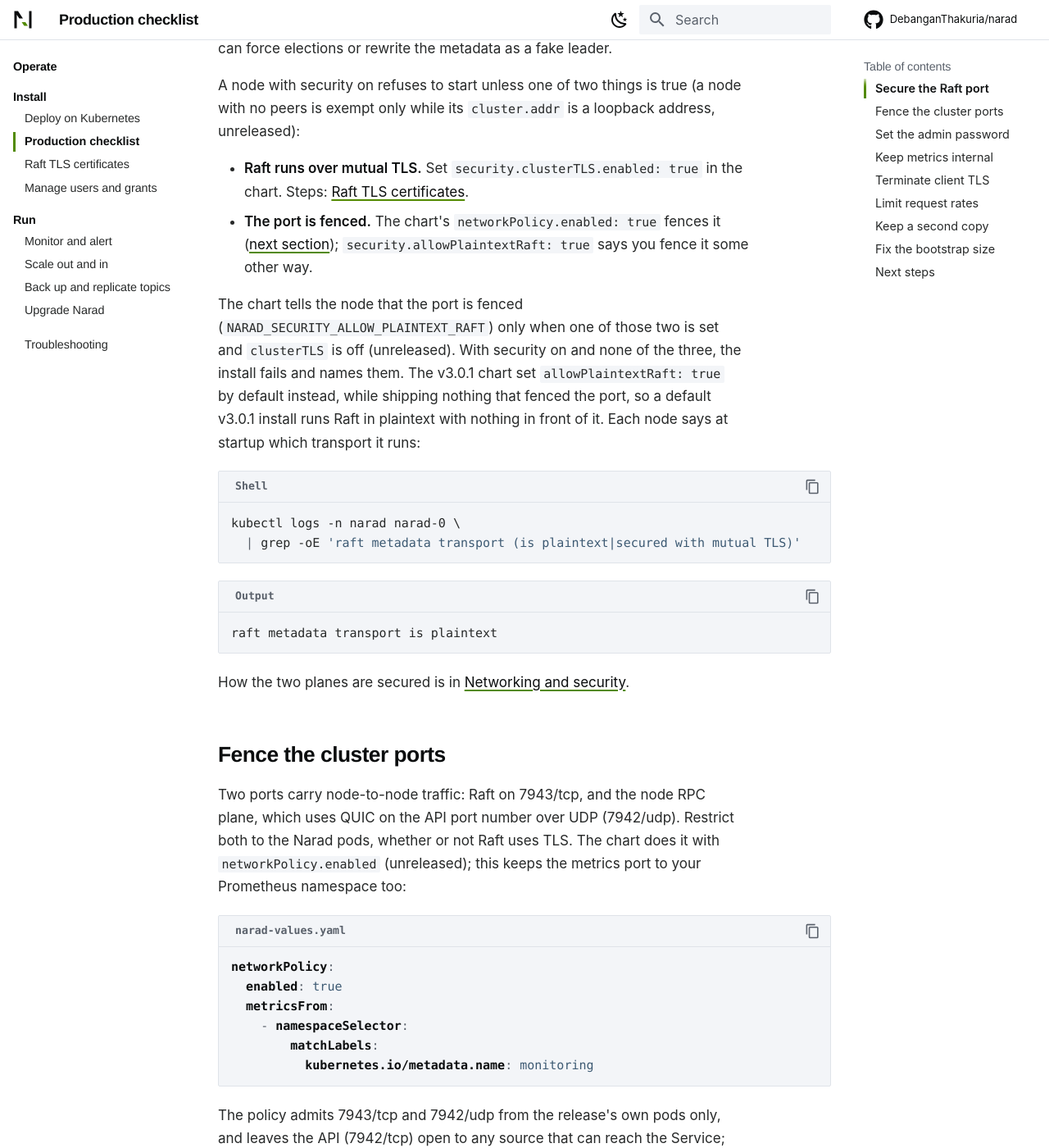
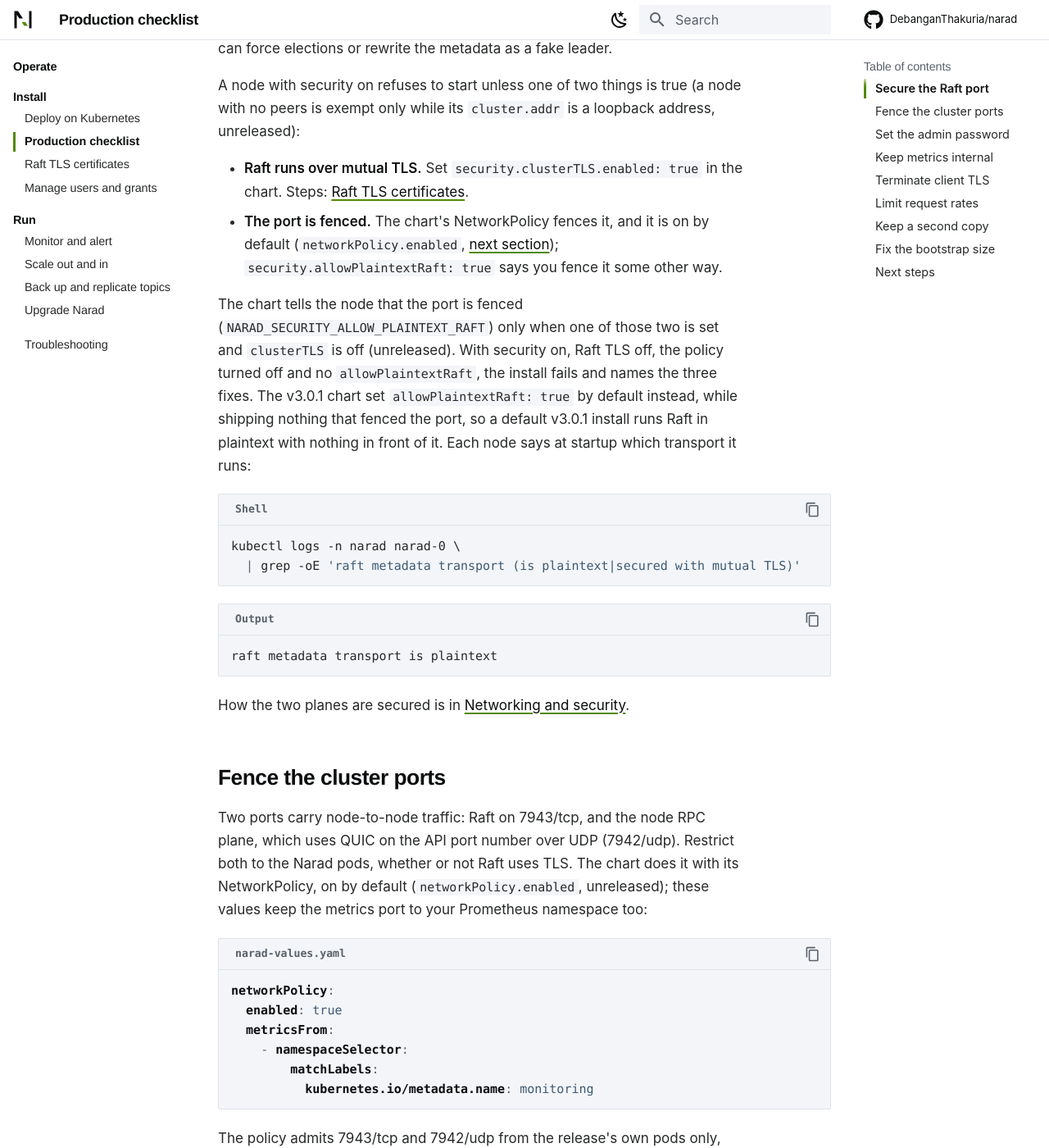
Before and after one commit to DebanganThakuria/narad, an MkDocs documentation site: the page built from docs/operate/production-checklist.md, in a window 1280 px wide and 1400 px high, scrolled down 1302 px. Shown: the whole window at 82% size. Built offline with MkDocs 1.6.1 and Material for MkDocs 9.7.7, drawn with Linux system fonts in a browser that asks for light colours; some web fonts are replaced; comment, search, counter and statistics services are not loaded.

Commit message:
feat(chart): fence Raft with the chart's NetworkPolicy by default
networkPolicy.enabled now defaults to true, so a default install with
security on renders: the chart's policy admits 7943/tcp and 7942/udp
from the release's pods only and acknowledges plaintext Raft. Turning
the policy off with no Raft TLS and no allowPlaintextRaft still fails
the render, and the message now says the policy being off caused it.

A missing networkPolicy key still reads as off, so a helm upgrade with
--reuse-values from v3.0.1 (which already sets allowPlaintextRaft) keeps
rendering without a policy, as before. Tests, docs, the upgrade guide
and the CHANGELOG say so.

Co-Authored-By: Claude Opus 5.5 <noreply@anthropic.com>

````diff
--- a/docs/operate/deploy-kubernetes.md
+++ b/docs/operate/deploy-kubernetes.md
@@ -92,17 +92,16 @@ The chart lives in the repository, so the install starts from a clone of the rel
     helm install narad ./charts/narad -n narad -f narad-values.yaml
     ```
 
-    For a trial, skip the file and set the few values that matter on the command line. This runs the Raft port without TLS, fenced to the Narad pods by the chart's NetworkPolicy:
+    For a trial, skip the file and set the few values that matter on the command line. This runs the Raft port without TLS, fenced to the Narad pods by the chart's NetworkPolicy, which is on by default:
 
     ```bash
     helm install narad ./charts/narad -n narad \
       --set replicaCount=3 \
       --set persistence.size=50Gi \
-      --set image.tag=v3.0.1 \
-      --set networkPolicy.enabled=true
+      --set image.tag=v3.0.1
     ```
 
-    The policy holds only on a CNI that enforces NetworkPolicy ([Fence the cluster ports](production-checklist.md#network-policy)). Without TLS or the policy, a chart after v3.0.1 refuses to install and names the alternatives (unreleased); the v3.0.1 chart has no policy, ignores `networkPolicy.enabled` and runs the Raft port unfenced.
+    The policy holds only on a CNI that enforces NetworkPolicy ([Fence the cluster ports](production-checklist.md#network-policy)). Turn it off (`networkPolicy.enabled=false`) without TLS or `security.allowPlaintextRaft`, and a chart after v3.0.1 refuses to install and names the alternatives (unreleased); the v3.0.1 chart has no policy, ignores `networkPolicy.enabled` and runs the Raft port unfenced.
 
     Pin `image.tag` to a release either way. The chart's default is `latest`, which follows `master`.
 
--- a/docs/operate/production-checklist.md
+++ b/docs/operate/production-checklist.md
@@ -31,9 +31,9 @@ Narad keeps its [metadata](../reference/glossary.md#metastore) (topics, users wi
 A node with security on refuses to start unless one of two things is true (a node with no peers is exempt only while its `cluster.addr` is a loopback address, unreleased):
 
 - **Raft runs over mutual TLS.** Set `security.clusterTLS.enabled: true` in the chart. Steps: [Raft TLS certificates](raft-tls.md).
-- **The port is fenced.** The chart's `networkPolicy.enabled: true` fences it ([next section](#network-policy)); `security.allowPlaintextRaft: true` says you fence it some other way.
+- **The port is fenced.** The chart's NetworkPolicy fences it, and it is on by default (`networkPolicy.enabled`, [next section](#network-policy)); `security.allowPlaintextRaft: true` says you fence it some other way.
 
-The chart tells the node that the port is fenced (`NARAD_SECURITY_ALLOW_PLAINTEXT_RAFT`) only when one of those two is set and `clusterTLS` is off (unreleased). With security on and none of the three, the install fails and names them. The v3.0.1 chart set `allowPlaintextRaft: true` by default instead, while shipping nothing that fenced the port, so a default v3.0.1 install runs Raft in plaintext with nothing in front of it. Each node says at startup which transport it runs:
+The chart tells the node that the port is fenced (`NARAD_SECURITY_ALLOW_PLAINTEXT_RAFT`) only when one of those two is set and `clusterTLS` is off (unreleased). With security on, Raft TLS off, the policy turned off and no `allowPlaintextRaft`, the install fails and names the three fixes. The v3.0.1 chart set `allowPlaintextRaft: true` by default instead, while shipping nothing that fenced the port, so a default v3.0.1 install runs Raft in plaintext with nothing in front of it. Each node says at startup which transport it runs:
 
 ```bash
 kubectl logs -n narad narad-0 \
@@ -48,7 +48,7 @@ How the two planes are secured is in [Networking and security](../understand/net
 
 ## Fence the cluster ports {#network-policy}
 
-Two ports carry node-to-node traffic: Raft on 7943/tcp, and the node RPC plane, which uses QUIC on the API port number over UDP (7942/udp). Restrict both to the Narad pods, whether or not Raft uses TLS. The chart does it with `networkPolicy.enabled` (unreleased); this keeps the metrics port to your Prometheus namespace too:
+Two ports carry node-to-node traffic: Raft on 7943/tcp, and the node RPC plane, which uses QUIC on the API port number over UDP (7942/udp). Restrict both to the Narad pods, whether or not Raft uses TLS. The chart does it with its NetworkPolicy, on by default (`networkPolicy.enabled`, unreleased); these values keep the metrics port to your Prometheus namespace too:
 
 ```yaml title="narad-values.yaml"
 networkPolicy:
--- a/docs/operate/raft-tls.md
+++ b/docs/operate/raft-tls.md
@@ -68,11 +68,10 @@ helm install narad ./charts/narad -n narad \
   --set replicaCount=3 \
   --set persistence.size=50Gi \
   --set image.tag=v3.0.1 \
-  --set security.clusterTLS.enabled=true \
-  --set networkPolicy.enabled=true
+  --set security.clusterTLS.enabled=true
 ```
 
-With TLS on, the chart never tells the node that plaintext Raft is fenced, so `security.allowPlaintextRaft` does not matter. `networkPolicy.enabled` still keeps the node RPC plane (7942/udp) and Raft to the Narad pods ([Fence the cluster ports](production-checklist.md#network-policy); unreleased, the v3.0.1 chart ignores it).
+With TLS on, the chart never tells the node that plaintext Raft is fenced, so `security.allowPlaintextRaft` does not matter. The chart's NetworkPolicy, on by default, still keeps the node RPC plane (7942/udp) and Raft to the Narad pods ([Fence the cluster ports](production-checklist.md#network-policy); unreleased, the v3.0.1 chart has no policy).
 
 Each node logs which transport it runs. Check one:
 
--- a/docs/reference/helm-values.md
+++ b/docs/reference/helm-values.md
@@ -10,7 +10,6 @@ Look up every Narad Helm chart value, the objects the chart creates, its ports a
 
 ```sh title="Command"
 helm template narad ./charts/narad \
-  --set networkPolicy.enabled=true \
   --set narad.defaultPartitions=6 \
   | grep -A1 NARAD_TOPIC_DEFAULT_PARTITIONS
 ```
@@ -35,7 +34,7 @@ The chart lives in the repository at [`charts/narad`](https://github.com/Debanga
 | `servicemonitor.yaml`<br>ServiceMonitor | `serviceMonitor.enabled` | Scraping by the Prometheus Operator. |
 | `pdb.yaml`<br>PodDisruptionBudget | `podDisruptionBudget.enabled` | At most one pod down at a time during voluntary evictions, whatever the cluster size. |
 | `serviceaccount.yaml`<br>ServiceAccount | `serviceAccount.create` | A service account that mounts no API token. |
-| `networkpolicy.yaml`<br>NetworkPolicy | `networkPolicy.enabled` | Admits Raft and the node RPC plane from the release's own pods only (unreleased); see [Network policy](#network-policy). |
+| `networkpolicy.yaml`<br>NetworkPolicy | `networkPolicy.enabled`, on by default | Admits Raft and the node RPC plane from the release's own pods only (unreleased); see [Network policy](#network-policy). |
 | `scalein-guard-job.yaml`<br>Job `<name>-scale-in-guard`, a hook | `scaleInGuard.enabled` | Runs before every `helm upgrade` and `helm rollback`, and refuses one that would delete pods that are still cluster members (unreleased); see [Scale in](../operate/scaling.md#scale-in). |
 | `validate.yaml`<br>none | always | Stops a render that would break the cluster; see below. |
 
@@ -44,7 +43,7 @@ The chart lives in the repository at [`charts/narad`](https://github.com/Debanga
 - `initialClusterSize` is less than 1 or even;
 - `replicaCount` is less than `initialClusterSize`;
 - `clusterPeerCount` (when set) is less than `initialClusterSize`;
-- `security.enabled` is on, `security.clusterTLS.enabled` is off, and neither `networkPolicy.enabled` nor `security.allowPlaintextRaft` says the Raft port is fenced (unreleased). The message names the three fixes; see [Production checklist](../operate/production-checklist.md#raft-tls).
+- `security.enabled` is on, `security.clusterTLS.enabled` is off, `networkPolicy.enabled` is turned off, and `security.allowPlaintextRaft` does not say the Raft port is fenced some other way (unreleased). The message names the three fixes; see [Production checklist](../operate/production-checklist.md#raft-tls).
 - `replicaCount` is lower than the running StatefulSet's replicas and `allowScaleInTo` is not that new `replicaCount` (unreleased; it used to be `allowScaleIn: true`, which is no longer read). `helm template` cannot see the running StatefulSet, so this check runs only on a real install or upgrade, and `helm rollback` never runs it: the scale-in guard Job covers rollbacks.
 
 For example, an even `initialClusterSize`:
@@ -139,7 +138,7 @@ What to set before production traffic is in the [Production checklist](../operat
 
 | Value | What it does |
 |---|---|
-| `networkPolicy.enabled`<br>default `false` | Creates a NetworkPolicy for the narad pods. It admits Raft (`service.ports.cluster`, TCP) and the node RPC plane (`service.ports.api`, UDP) from this release's pods only, and with `clusterTLS` off it is what lets the chart set [`security.allow_plaintext_raft`](configuration.md#logging-and-security). It restricts ingress only. It needs a CNI that enforces NetworkPolicy; on one that does not, it is accepted and changes nothing. |
+| `networkPolicy.enabled`<br>default `true` | Creates a NetworkPolicy for the narad pods. It admits Raft (`service.ports.cluster`, TCP) and the node RPC plane (`service.ports.api`, UDP) from this release's pods only, and with `clusterTLS` off it is what lets the chart set [`security.allow_plaintext_raft`](configuration.md#logging-and-security); turning it off then needs `clusterTLS` or `security.allowPlaintextRaft`. It restricts ingress only. It needs a CNI that enforces NetworkPolicy; on one that does not, it is accepted and changes nothing. An upgrade with `--reuse-values` from v3.0.1, whose values have no `networkPolicy` key, renders without it, as before. |
 | `networkPolicy.apiFrom`<br>default `[]` | NetworkPolicyPeer entries allowed to reach the API (`service.ports.api`, TCP). Empty means anywhere. When set, the scale-in guard's pod is admitted too. |
 | `networkPolicy.metricsFrom`<br>default `[]` | Peers allowed to reach the metrics port, when `metrics.enabled`. Empty means anywhere. |
 | `networkPolicy.pprofFrom`<br>default `[]` | Peers allowed to reach pprof, when `narad.pprof.enabled`. Empty keeps it closed. |
````
Also changed, not shown: CHANGELOG.md (+3 -3 lines), charts/narad/README.md (+9 -8 lines), docs/index.md (+2 -3 lines), docs/operate/upgrade.md (+1 -1 lines), 4 other files.
